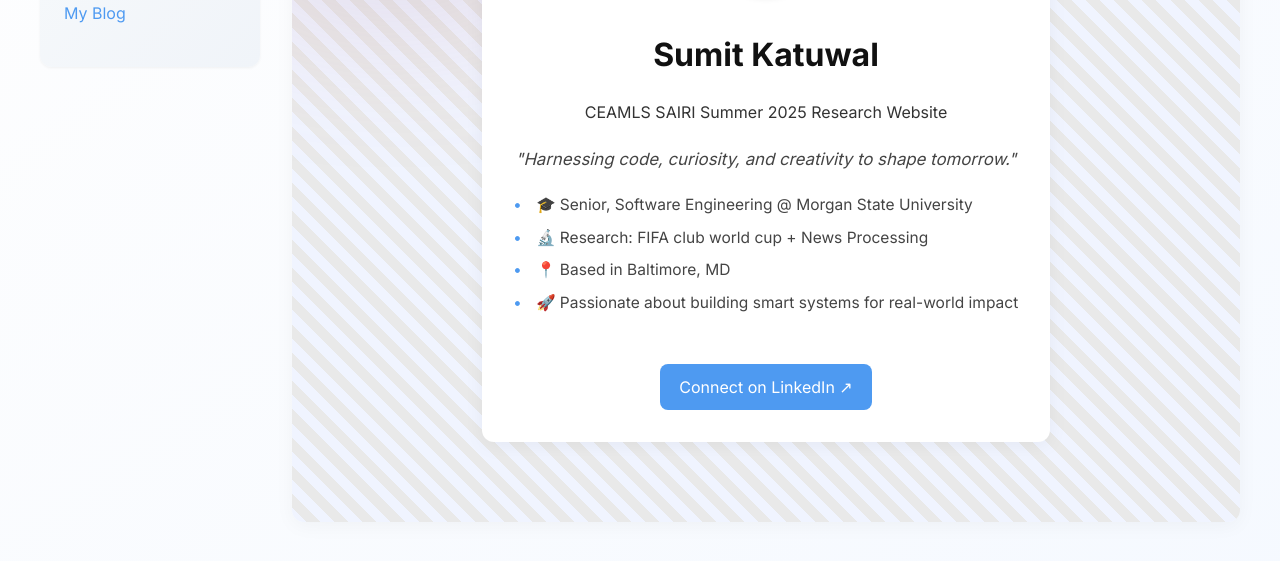
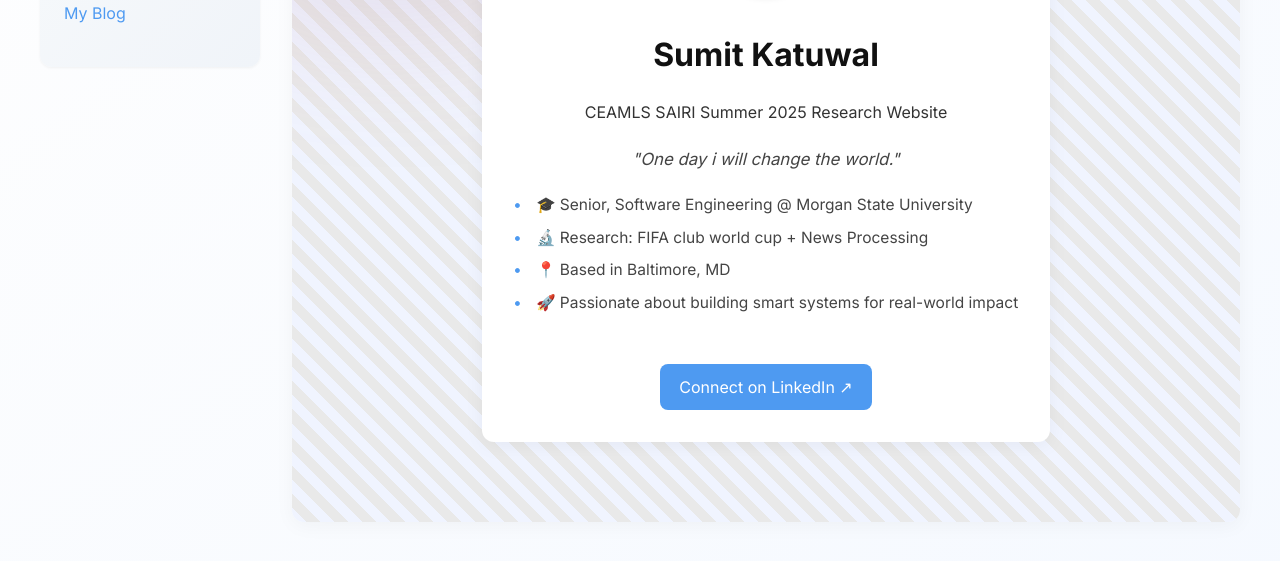
Before and after one commit to SumitKatuwal3382/SumitKatuwal3382.github.io, a Jekyll site: the page built from index.md, in a window 1280 px wide, cut to the strip 268-829 px from the top of the page. Built offline with Jekyll 4.4.1, drawn with Linux system fonts in a browser that asks for light colours.

Commit message:
Update index.md

```diff
--- a/index.md
+++ b/index.md
@@ -3,7 +3,7 @@ layout: home
 title: Sumit Katuwal
 description: CEAMLS SAIRI Summer 2025 Research Website
 
-motto: "Harnessing code, curiosity, and creativity to shape tomorrow."
+motto: "One day i will change the world."
 
 quick_facts:
   - "🎓 Senior, Software Engineering @ Morgan State University"
```
